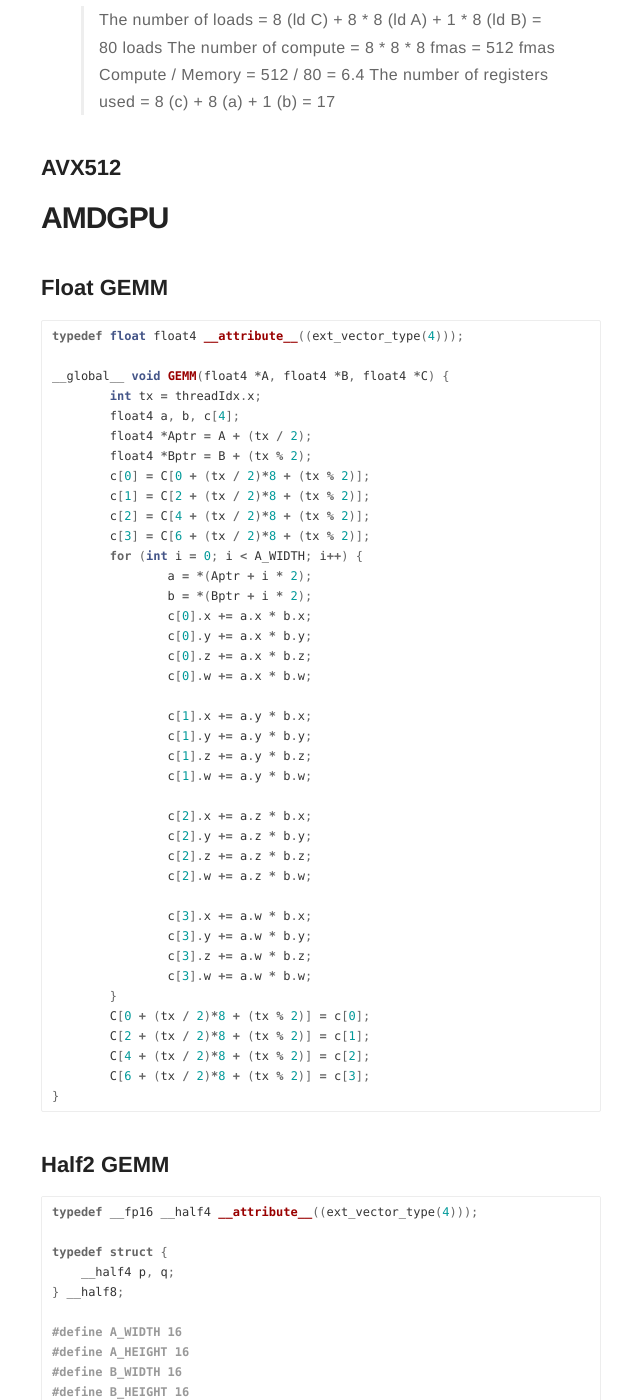
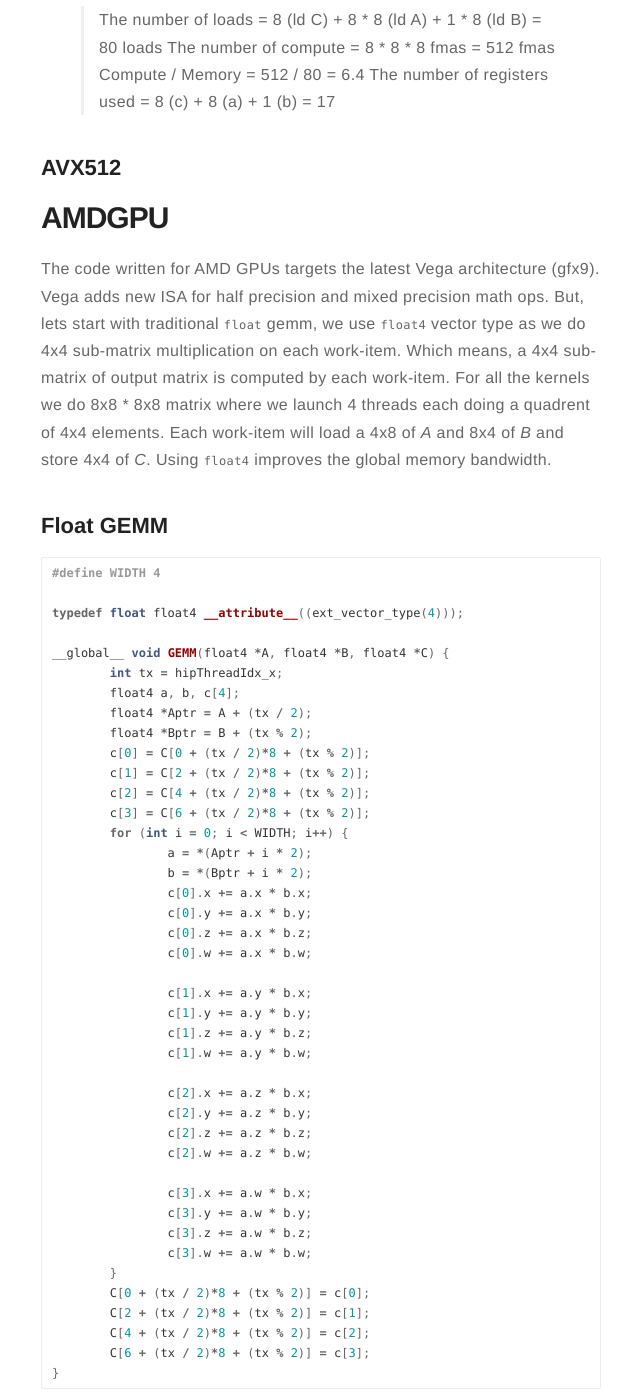
Before and after one commit to adityaatluri/adityaatluri.github.io, a Jekyll site: the page built from _posts/2017-08-24-musings-gemm.md, in a window 1280 px wide and 1400 px high, scrolled down 5353 px. Shown: the whole window, without its empty margins (319-959 px from the left). Built offline with Jekyll 4.4.1, drawn with Linux system fonts in a browser that asks for light colours; comment, search, counter and statistics services are not loaded; some of the changed text lies outside the part shown.

Commit message:
added float amd gpu desc

```diff
--- a/_posts/2017-08-24-musings-gemm.md
+++ b/_posts/2017-08-24-musings-gemm.md
@@ -152,14 +152,18 @@
 
 # AMDGPU
 
+The code written for AMD GPUs targets the latest Vega architecture (gfx9). Vega adds new ISA for half precision and mixed precision math ops. But, lets start with traditional `float` gemm, we use `float4` vector type as we do 4x4 sub-matrix multiplication on each work-item. Which means, a 4x4 sub-matrix of output matrix is computed by each work-item. For all the kernels we do 8x8 * 8x8 matrix where we launch 4 threads each doing a quadrent of 4x4 elements. Each work-item will load a 4x8 of *A* and 8x4 of *B* and store 4x4 of *C*. Using `float4` improves the global memory bandwidth.
+
 ## Float GEMM
 
 {% highlight cpp %}
 
+#define WIDTH 4
+
 typedef float float4 __attribute__((ext_vector_type(4)));
 
 __global__ void GEMM(float4 *A, float4 *B, float4 *C) {
-	int tx = threadIdx.x;
+	int tx = hipThreadIdx_x;
 	float4 a, b, c[4];
 	float4 *Aptr = A + (tx / 2);
 	float4 *Bptr = B + (tx % 2);
@@ -167,7 +171,7 @@
 	c[1] = C[2 + (tx / 2)*8 + (tx % 2)];
 	c[2] = C[4 + (tx / 2)*8 + (tx % 2)];
 	c[3] = C[6 + (tx / 2)*8 + (tx % 2)];
-	for (int i = 0; i < A_WIDTH; i++) {
+	for (int i = 0; i < WIDTH; i++) {
 		a = *(Aptr + i * 2);
 		b = *(Bptr + i * 2);
 		c[0].x += a.x * b.x;
@@ -218,7 +222,7 @@
 extern "C" __half4 __v_pk_fma_f16(__half4, __half4, __half4) __asm("llvm.fma.v2f16");
 
 __global__ void GEMM(__half8 *A, __half8 *B, __half8 *C) {
-    int tx = threadIdx.x;
+    int tx = hipThreadIdx_x;
     __half4 a0, a1, b0, b1, c[16];
     __half8 *Aptr = A + (tx / 2);
     __half8 *Bptr = B + (tx % 2);
@@ -299,7 +303,7 @@
 #define WIDTH 8
 
 __global__ void GEMM(__half4 *A, __half4 *B, float *C) {
-    int tx = threadIdx.x;
+    int tx = hipThreadIdx_x;
     __half4 a, b;
     float c[16];
     __half4 *Aptr = A + (tx / 2);
```
